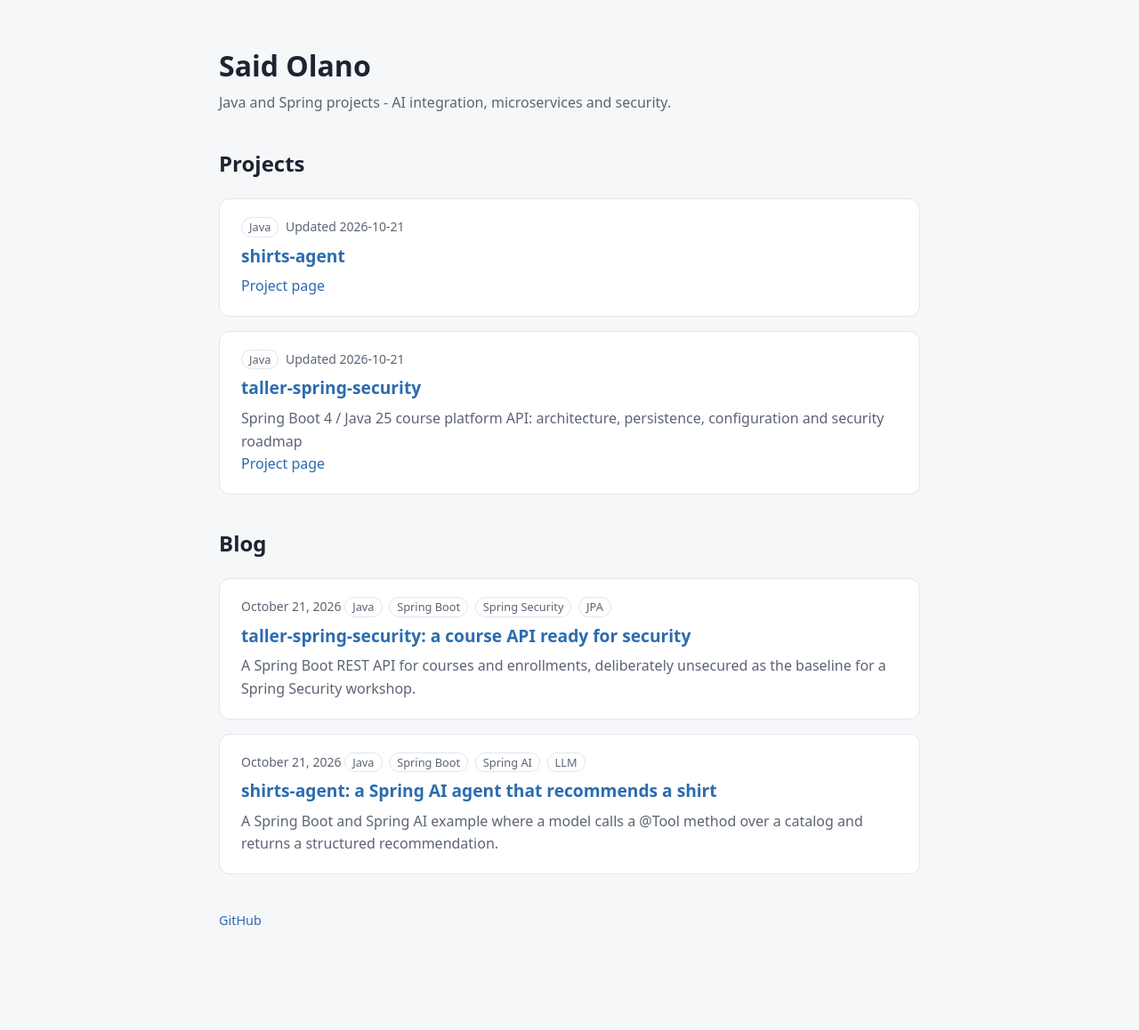
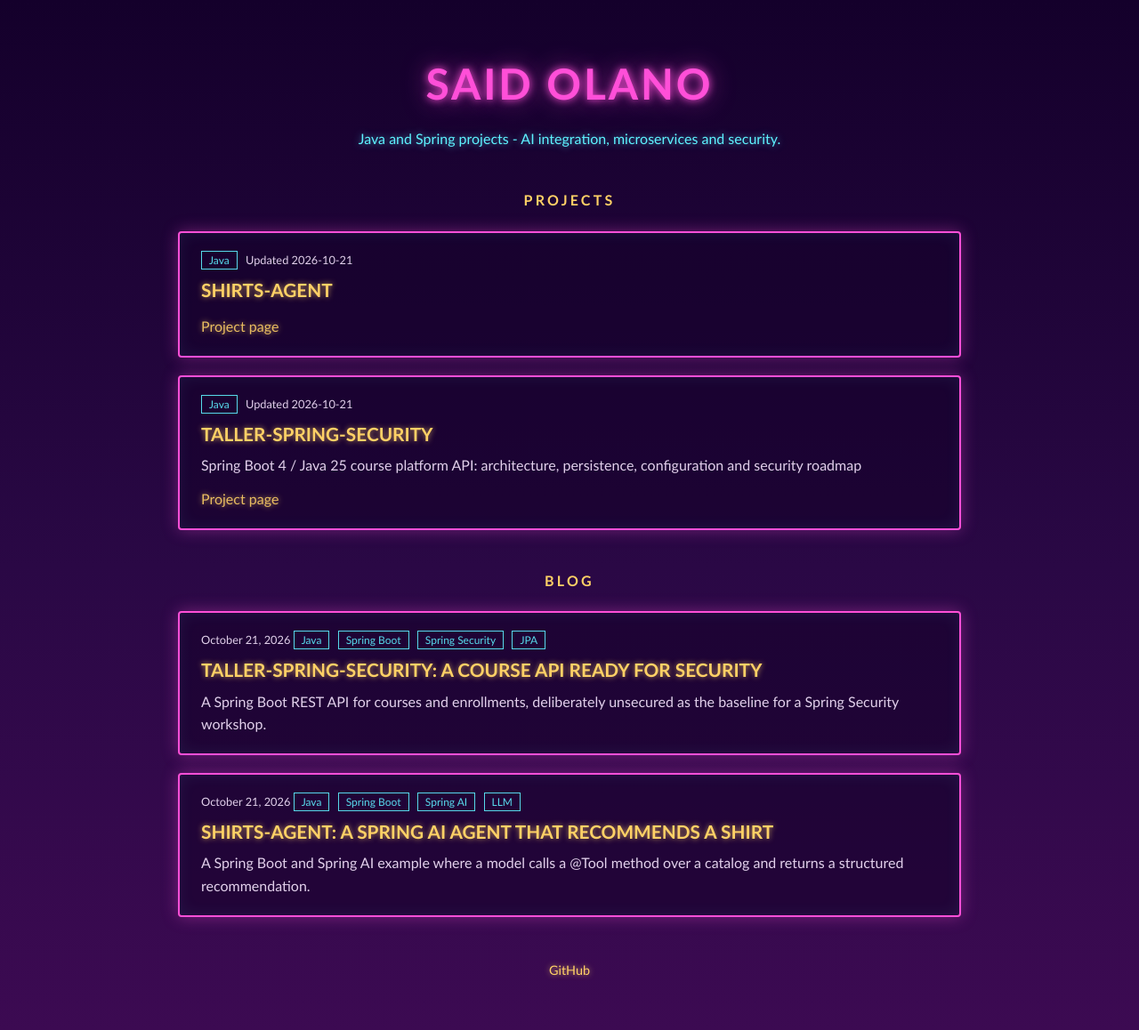
Before and after one commit to josesaid/josesaid.github.io, a Jekyll site: the page built from index.md, in a window 1280 px wide. Shown: the whole page at 89% size. Built offline with Jekyll 4.4.1, drawn with Linux system fonts in a browser that asks for light colours; before the commit the page ends 1094 px from its top, so only the background shows below that.

Commit message:
Use retro synthwave style

```diff
--- a/assets/style.css
+++ b/assets/style.css
@@ -1,62 +1,19 @@
-:root {
-  --bg: #f6f7f9;
-  --card: #ffffff;
-  --text: #1d2330;
-  --muted: #5b6474;
-  --accent: #2b6cb0;
-  --border: #e2e6ec;
-}
-@media (prefers-color-scheme: dark) {
-  :root:not([data-theme="light"]) {
-    --bg: #0f1420;
-    --card: #171e2d;
-    --text: #e8ecf3;
-    --muted: #9aa5b8;
-    --accent: #6fa8ea;
-    --border: #263047;
-  }
-}
-:root[data-theme="dark"] {
-  --bg: #0f1420;
-  --card: #171e2d;
-  --text: #e8ecf3;
-  --muted: #9aa5b8;
-  --accent: #6fa8ea;
-  --border: #263047;
-}
-* { box-sizing: border-box; }
-body {
-  margin: 0;
-  background: var(--bg);
-  color: var(--text);
-  font-family: system-ui, -apple-system, "Segoe UI", Roboto, sans-serif;
-  line-height: 1.6;
-}
-main { max-width: 820px; margin: 0 auto; padding: 48px 16px; }
-.site-title { font-size: 2rem; font-weight: 700; color: var(--text); text-decoration: none; }
-.site-header p { margin: 4px 0 0; color: var(--muted); }
-.post-list h2 { margin-top: 36px; }
-.card {
-  background: var(--card);
-  border: 1px solid var(--border);
-  border-radius: 12px;
-  padding: 20px 24px;
-  margin-bottom: 16px;
-}
-.card h3 { margin: 6px 0; font-size: 1.2rem; }
-.card p { margin: 0; color: var(--muted); }
-.meta { margin: 0; font-size: 0.875rem; color: var(--muted); }
-.tag {
-  display: inline-block;
-  padding: 0 8px;
-  margin-right: 4px;
-  border: 1px solid var(--border);
-  border-radius: 999px;
-  font-size: 0.8rem;
-}
-.post h1 { font-size: 1.8rem; margin: 8px 0 12px; }
-.links a { margin-right: 12px; }
-a { color: var(--accent); text-decoration: none; }
-a:hover { text-decoration: underline; }
-pre { background: var(--card); border: 1px solid var(--border); border-radius: 8px; padding: 12px; overflow-x: auto; }
-footer { margin-top: 40px; color: var(--muted); font-size: 0.9rem; }
+/* Retro synthwave - palette: Synthwave original */
+body { margin:0; color:#f7e7ff; font-family: "Trebuchet MS", "Helvetica Neue", Arial, sans-serif; line-height:1.6;
+  background: linear-gradient(180deg, #14002b 0%, #2a0845 55%, #3c0a52 100%); min-height:100vh; }
+main { max-width: 880px; margin: 0 auto; padding: 56px 20px; }
+.site-header { text-align: center; margin-bottom: 44px; }
+.site-title { font-size: 3rem; font-weight: 900; text-transform: uppercase; letter-spacing: 0.06em; text-decoration: none; color: #ff4fd8; text-shadow: 0 0 10px #ff4fd8, 0 0 28px #ff4fd899; }
+.site-header p { margin: 10px 0 0; color: #5ef2ff; text-shadow: 0 0 8px #5ef2ff99; }
+.post-list h2 { text-align: center; color: #ffd166; text-transform: uppercase; letter-spacing: 0.2em; font-size: 1rem; margin: 44px 0 22px; }
+.card { background: rgba(20,0,43,0.6); border: 2px solid #ff4fd8; border-radius: 4px; padding: 20px 24px; margin-bottom: 20px; box-shadow: 0 0 18px #ff4fd859, inset 0 0 18px #5ef2ff14; }
+.card h3 { margin: 6px 0; font-size: 1.3rem; color: #5ef2ff; text-transform: uppercase; }
+.card p { margin: 0; color: #f7e7ff; opacity: 0.9; }
+.meta { margin: 0; font-size: 0.8rem; color: #ffd166; }
+.tag { display: inline-block; border: 1px solid #5ef2ff; color: #5ef2ff; padding: 0 8px; margin-right: 6px; font-size: 0.75rem; }
+.links { margin-top: 12px !important; }
+.post h1 { font-size: 2.4rem; color: #ff4fd8; text-transform: uppercase; margin: 8px 0 16px; }
+a { color: #ffd166; text-decoration: none; text-shadow: 0 0 6px #ffd166b3; }
+a:hover { color: #fff; }
+pre { background: rgba(0,0,0,0.4); border: 1px solid #5ef2ff; padding: 16px; overflow-x: auto; color: #5ef2ff; }
+footer { margin-top: 48px; text-align: center; color: #ff4fd8; font-size: 0.9rem; }
```
